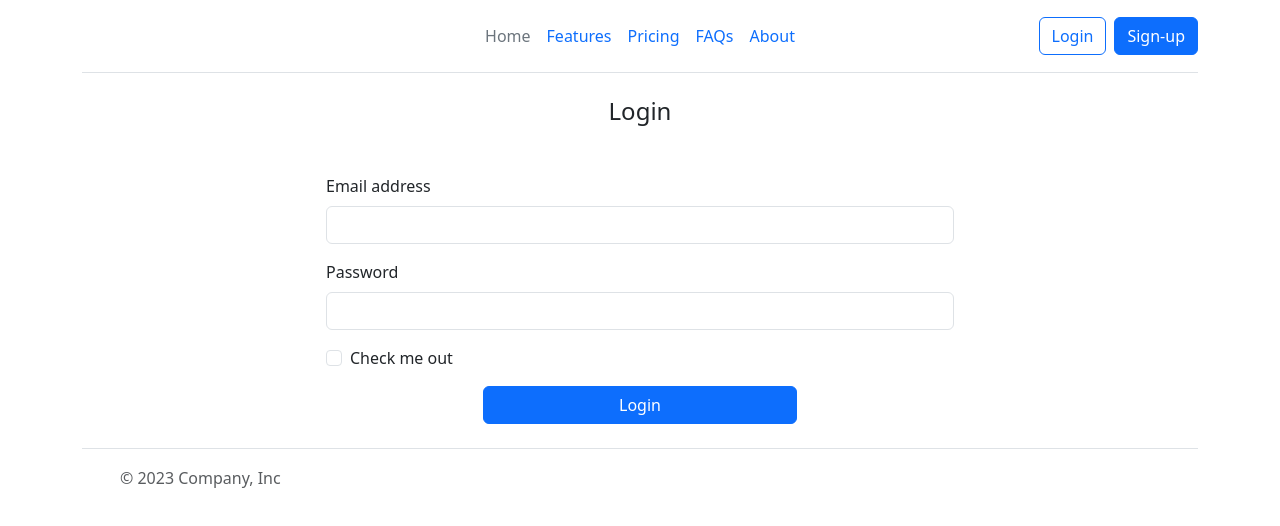
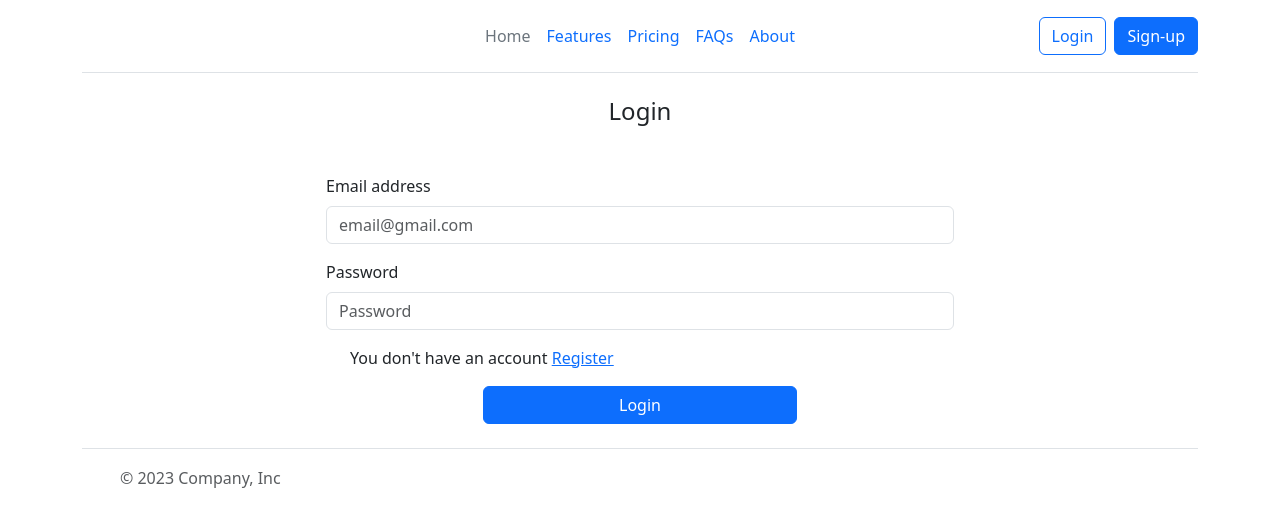
Before and after one commit to javohirtohirovich/item-project-front, an Angular app: page /login in a window 1280 px wide. Shown: the top 526 px of the page. Built offline with nearby package versions, Linux system fonts and the light colour scheme.

Commit message:
complete UI

```diff
--- a/angular.json
+++ b/angular.json
@@ -34,7 +34,7 @@
 
             ],
             "scripts": [
-              "node_modules/bootstrap/dist/js/bootstrap.bundle.min.js"
+              "node_modules/bootstrap/dist/js/bootstrap.min.js"
             ]
           },
           "configurations": {
--- a/src/app/component/home/home.component.html
+++ b/src/app/component/home/home.component.html
@@ -1,8 +1,8 @@
 <div class="container mt-5">
-    <div class="d-grid gap-2 d-md-flex justify-content-md-end">
+    <div class=" d-grid gap-2 d-md-flex justify-content-md-end">
         <button class="btn btn-success me-md-2" (click)="showAddModal()" type="button">Add</button>
     </div>
-    <form class="mx-auto justify-content-center">
+    <form class="mt-3 mx-auto justify-content-center">
         <div>
             <table class="table table-bordered table-striped">
                 <thead class="table-dark">
@@ -60,10 +60,10 @@
                         <td>Asus</td>
                         <td class="d-flex justify-content-center">
                             <div class="d-grid gap-2 d-md-block">
-                                <button type="button" (click)="showEditModal()"  class="btn btn-outline-warning m-1">
+                                <button type="button" (click)="showEditModal()" class="btn btn-outline-warning m-1">
                                     Edit
                                 </button>
-                                <button type="button" (click)="showDeleteModal()"  class="btn btn-outline-danger ">
+                                <button type="button" (click)="showDeleteModal()" class="btn btn-outline-danger ">
                                     Delete
                                 </button>
                             </div>
@@ -95,8 +95,7 @@
         <div class="modal-content">
             <div class="modal-header">
                 <h5 class="modal-title">Delete Item</h5>
-          <button type="button" (click)="hideDeleteModal()" class="close" data-dismiss="modal">
-            <span aria-hidden="true">&times;</span>
+                <button type="button" (click)="hideDeleteModal()" class="btn-close" data-dismiss="modal">
                 </button>
             </div>
             <div class="modal-body">
@@ -104,7 +103,8 @@
             </div>
             <div class="modal-footer">
                 <button type="button" (click)="saveDeleteChanges()" class="btn btn-primary">Delete</button>
-          <button type="button" (click)="hideDeleteModal()" class="btn btn-secondary" data-dismiss="modal">Close</button>
+                <button type="button" (click)="hideDeleteModal()" class="btn btn-secondary"
+                    data-dismiss="modal">Close</button>
             </div>
         </div>
     </div>
@@ -115,8 +115,7 @@
         <div class="modal-content">
             <div class="modal-header">
                 <h5 class="modal-title">Edit Item</h5>
-          <button type="button" (click)="hideEditModal()" class="close" data-dismiss="modal">
-            <span aria-hidden="true">&times;</span>
+                <button type="button" (click)="hideEditModal()" class="btn-close" data-dismiss="modal">
                 </button>
             </div>
             <div class="modal-body">
@@ -124,7 +123,8 @@
             </div>
             <div class="modal-footerd-grid d-grid gap-2 d-md-flex justify-content-md-center">
                 <button type="button" (click)="saveEditChanges()" class="btn btn-primary me-md-2">Edit</button>
-          <button type="button" (click)="hideEditModal()" class="btn btn-secondary" data-dismiss="modal">Close</button>
+                <button type="button" (click)="hideEditModal()" class="btn btn-secondary"
+                    data-dismiss="modal">Close</button>
             </div>
         </div>
     </div>
@@ -135,8 +135,7 @@
         <div class="modal-content">
             <div class="modal-header">
                 <h5 class="modal-title">Add Item</h5>
-          <button type="button" (click)="hideAddModal()" class="close" data-dismiss="modal">
-            <span aria-hidden="true">&times;</span>
+                <button type="button" (click)="hideAddModal()" class="btn-close" data-dismiss="modal">
                 </button>
             </div>
             <div class="modal-body">
@@ -144,7 +143,8 @@
             </div>
             <div class="modal-footer d-grid gap-2 d-md-flex justify-content-md-center">
                 <button type="button" (click)="saveAddChanges()" class="btn btn-primary">Add Item</button>
-          <button type="button" (click)="hideAddModal()" class="btn btn-secondary" data-dismiss="modal">Close</button>
+                <button type="button" (click)="hideAddModal()" class="btn btn-secondary"
+                    data-dismiss="modal">Close</button>
             </div>
         </div>
     </div>
--- a/src/app/component/login/login.component.html
+++ b/src/app/component/login/login.component.html
@@ -4,19 +4,21 @@
             <h4 class="text-center">Login</h4>
             <div class="mb-3 mt-5">
                 <label for="email" class="form-label">Email address</label>
-                <input type="email" class="form-control" id="email" />
+                <input type="email" class="form-control" placeholder="email@gmail.com" id="email" required />
             </div>
             <div class="mb-3">
                 <label for="password" class="form-label">Password</label>
-                <input type="password" class="form-control" id="password" />
+                <p>
+                    <input type="password" class="form-control" id="password" placeholder="Password" required />
+                </p>
             </div>
             <div class="mb-3 form-check">
-                <input type="checkbox" class="form-check-input" id="exampleCheck1" />
-                <label class="form-check-label" for="exampleCheck1">Check me out</label>
+                <label class="form-check-label">You don't have an account <a href="" [routerLink]="['/register']">Register</a> </label>
             </div>
             <div class="d-grid gap-2 col-6 mx-auto">
                 <button type="submit" class="btn btn-primary">Login</button>
               </div>
         </form>
+
     </div>
 </div>
--- a/src/app/component/login/login.component.ts
+++ b/src/app/component/login/login.component.ts
@@ -1,9 +1,10 @@
 import { Component } from '@angular/core';
+import { RouterModule } from '@angular/router';
 
 @Component({
   selector: 'app-login',
   standalone: true,
-  imports: [],
+  imports: [RouterModule],
   templateUrl: './login.component.html',
   styleUrl: './login.component.less'
 })
--- a/src/app/component/register/register.component.html
+++ b/src/app/component/register/register.component.html
@@ -22,6 +22,9 @@
         <label for="password_confirm" class="form-label">Password Confirm</label>
         <input type="password" class="form-control" id="password_confirm">
       </div>
+      <div class="mb-3 form-check">
+        <label class="form-check-label">If you have already registered <a href="" [routerLink]="['/login']">Login</a> </label>
+      </div>
       <div class="d-grid gap-2 col-6 mx-auto">
         <button type="submit" class="btn btn-primary">Register</button>
       </div>
--- a/src/app/component/register/register.component.ts
+++ b/src/app/component/register/register.component.ts
@@ -1,9 +1,10 @@
 import { Component } from '@angular/core';
+import { RouterModule } from '@angular/router';
 
 @Component({
   selector: 'app-register',
   standalone: true,
-  imports: [],
+  imports: [RouterModule],
   templateUrl: './register.component.html',
   styleUrl: './register.component.less'
 })
```
Lines whose indentation alone changed are shown as unchanged.
